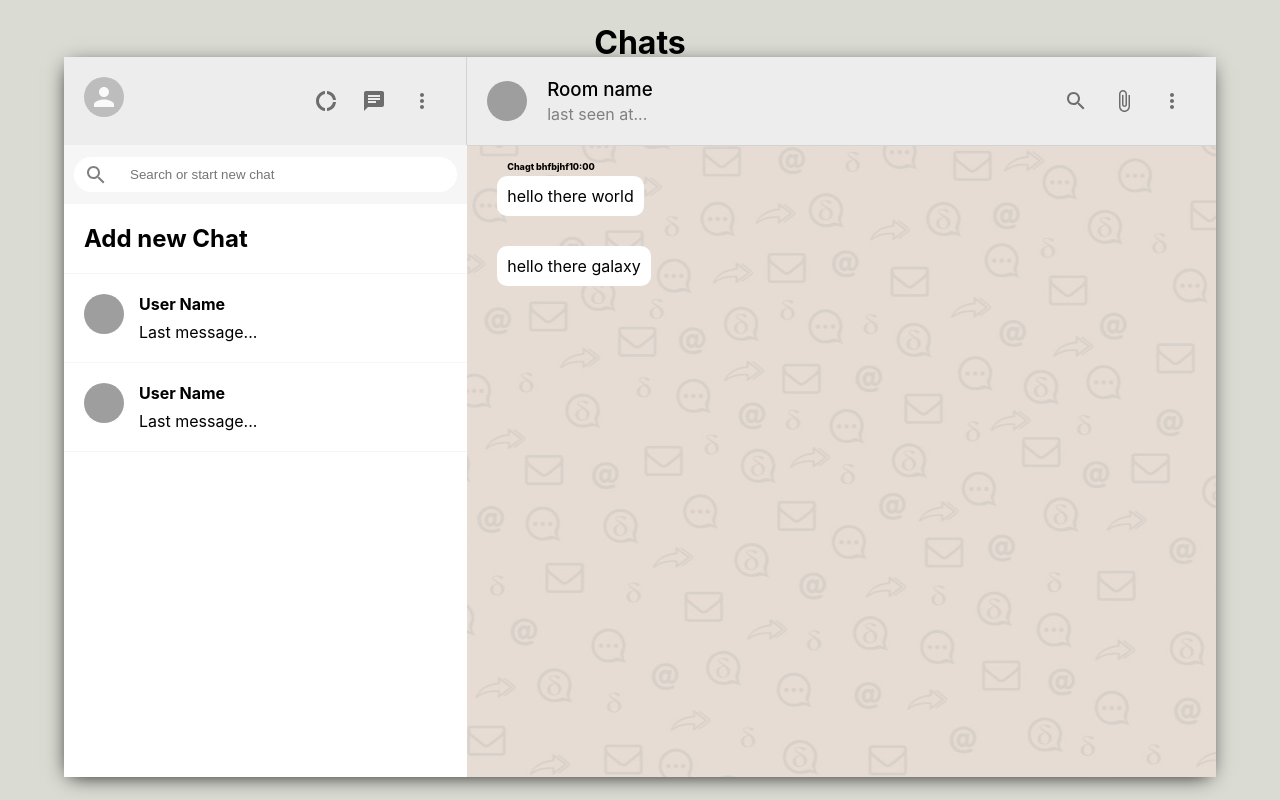
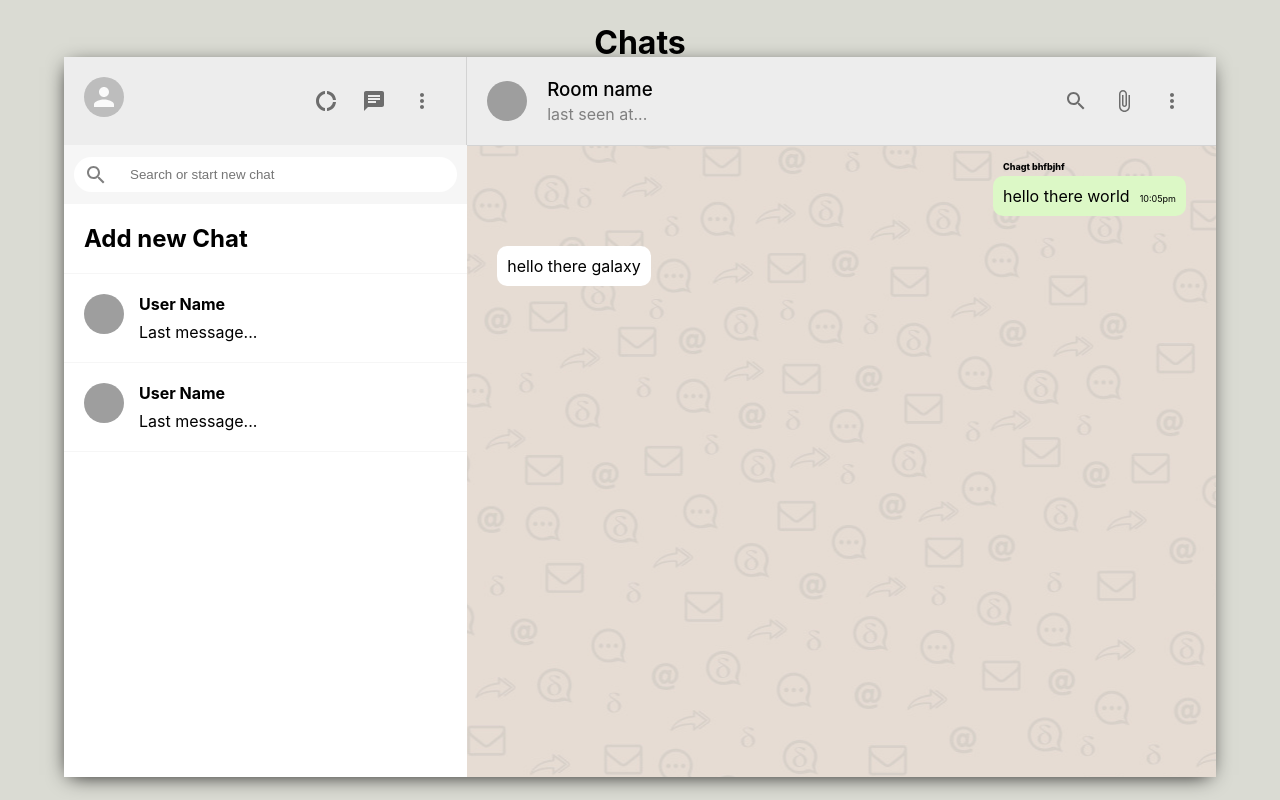
Before and after one commit to Marinkiet/ChatApp, a React (Create React App) app: page / in a window 1280 px wide. Built offline with nearby package versions, Linux system fonts and the light colour scheme; grey boxes are pictures that could not be loaded.

Commit message:
chat reciever with green bg

```diff
--- a/src/Chat.css
+++ b/src/Chat.css
@@ -39,6 +39,10 @@
   width: fit-content;
   margin-bottom: 30px;
 }
+.chat-receiver {
+  margin-left: auto;
+  background-color: #dcf8c6;
+}
 .chat_name {
   position: absolute;
   top: -15px;
@@ -53,3 +57,7 @@
   padding: 30px;
   overflow: scroll;
 }
+.time_stamp {
+  margin-left: 10px;
+  font-size: xx-small;
+}
--- a/src/Chat.js
+++ b/src/Chat.js
@@ -41,16 +41,15 @@ function Chat() {
       </div>
 
           <div className='chat_body'>
-            <p className='chat_Message'>
+            <p className='chat_Message chat-receiver'>
             <span className='chat_name'>
                 Chagt bhfbjhf
-                <span className='time_stamp'>
-                10:00
-              </span>
               </span>
 
               hello there world
-
+              <span className='time_stamp'>
+                10:05pm
+              </span>
             </p>
             <p className='chat_Message'>
               hello there galaxy
```
